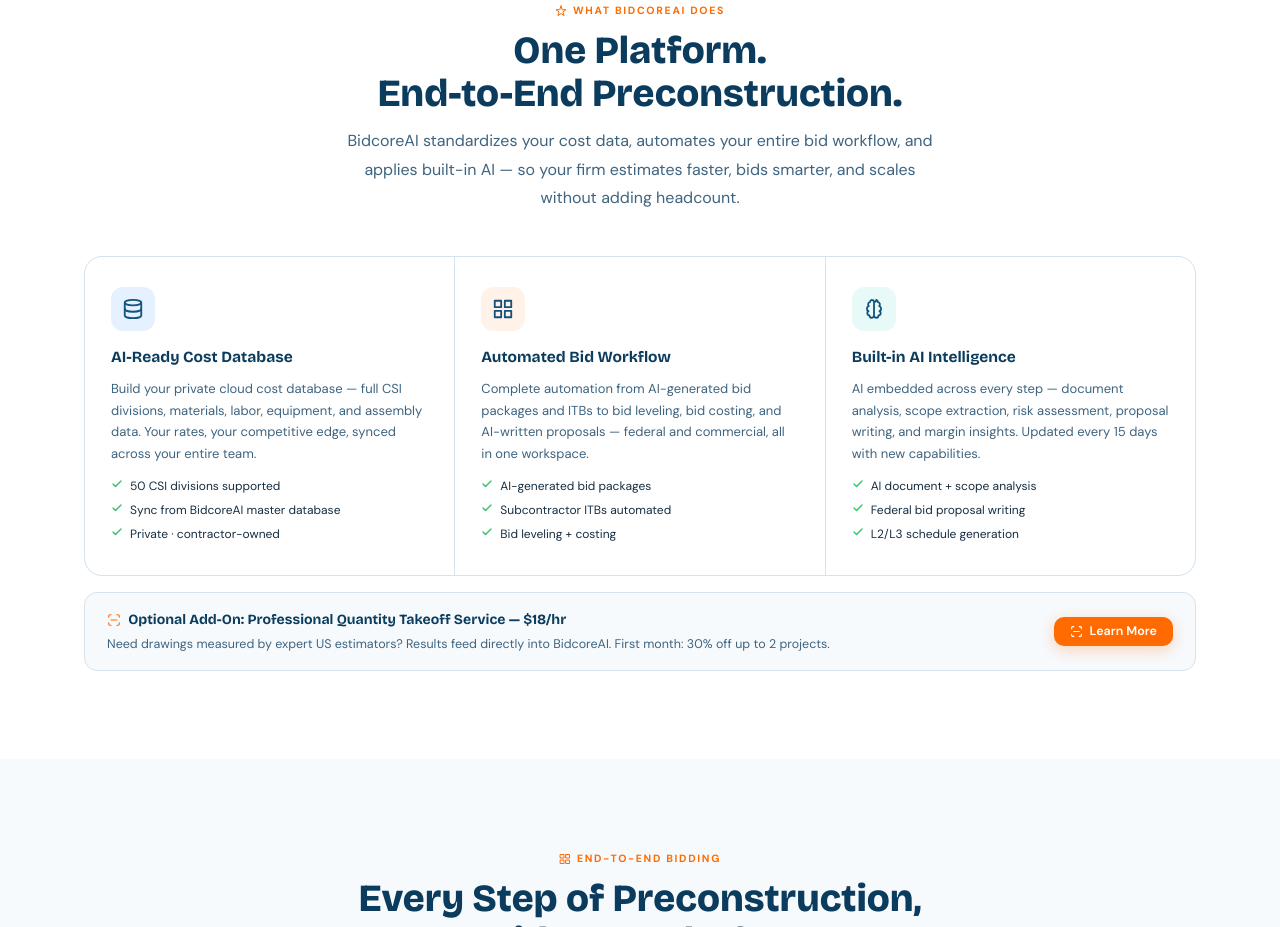
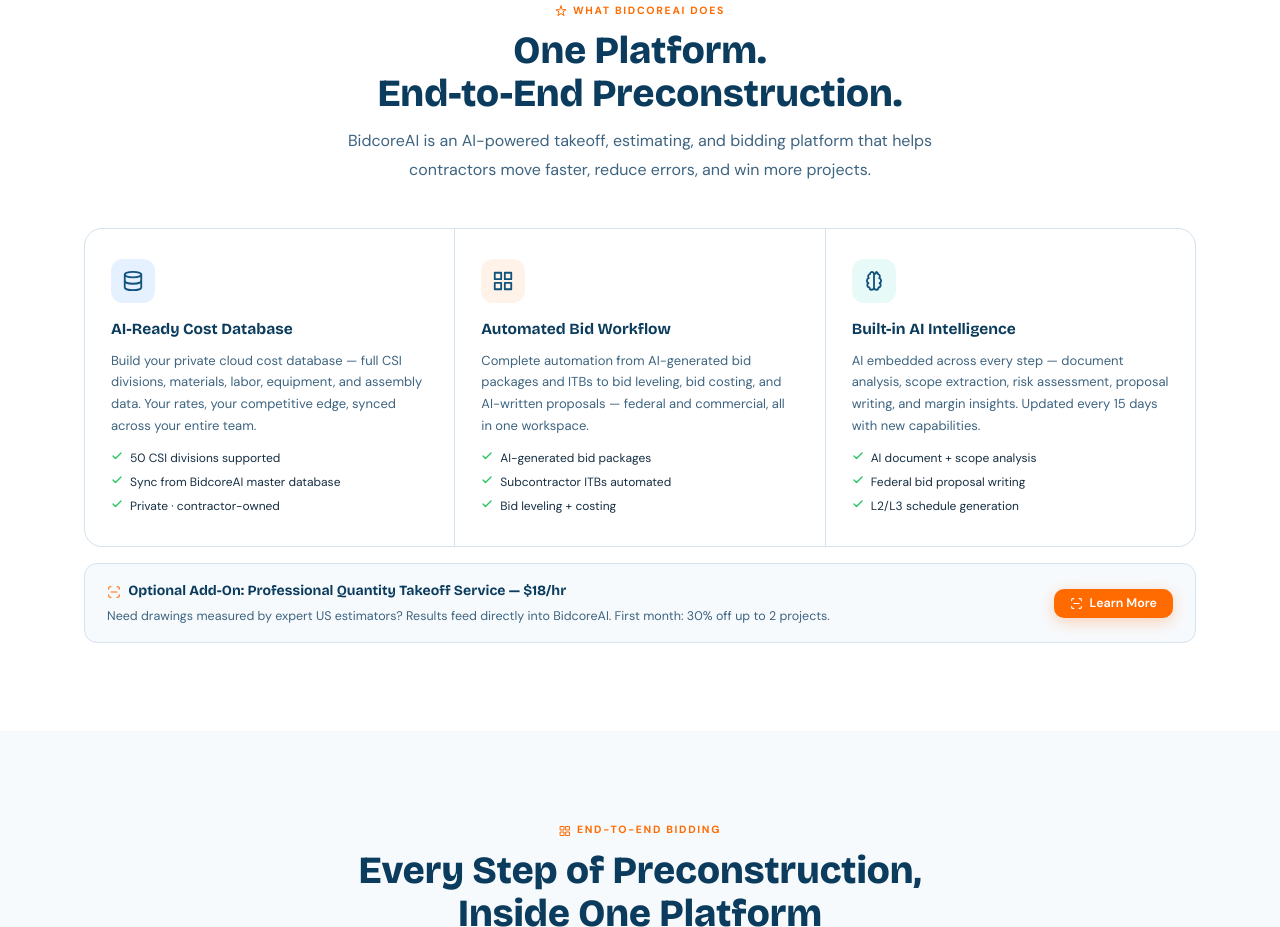
Before and after one commit to archbarkhash-source/bidcoreai-website, a website: page views/index.html in a window 1280 px wide. Shown: the part 899-1826 px from the top of the page. Drawn offline with nearby package versions, Linux system fonts and the light colour scheme.

Commit message:
fixed subheading

```diff
--- a/views/index.html
+++ b/views/index.html
@@ -176,7 +176,7 @@
     <div class="rv sec-c" style="text-align:center">
       <div class="eyebrow"><svg width="12" height="12"><use href="#ic-sparkle"/></svg> What BidcoreAI Does</div>
       <h2 class="h2">One Platform.<br>End-to-End Preconstruction.</h2>
-      <p class="lead" style="margin:12px auto 0">BidcoreAI standardizes your cost data, automates your entire bid workflow, and applies built-in AI — so your firm estimates faster, bids smarter, and scales without adding headcount.</p>
+      <p class="lead" style="margin:12px auto 0">BidcoreAI is an AI-powered takeoff, estimating, and bidding platform that helps contractors move faster, reduce errors, and win more projects.</p>
     </div>
     <div class="ov-pillars rv" style="margin-top:44px">
       <div class="ov-p c1">
```
